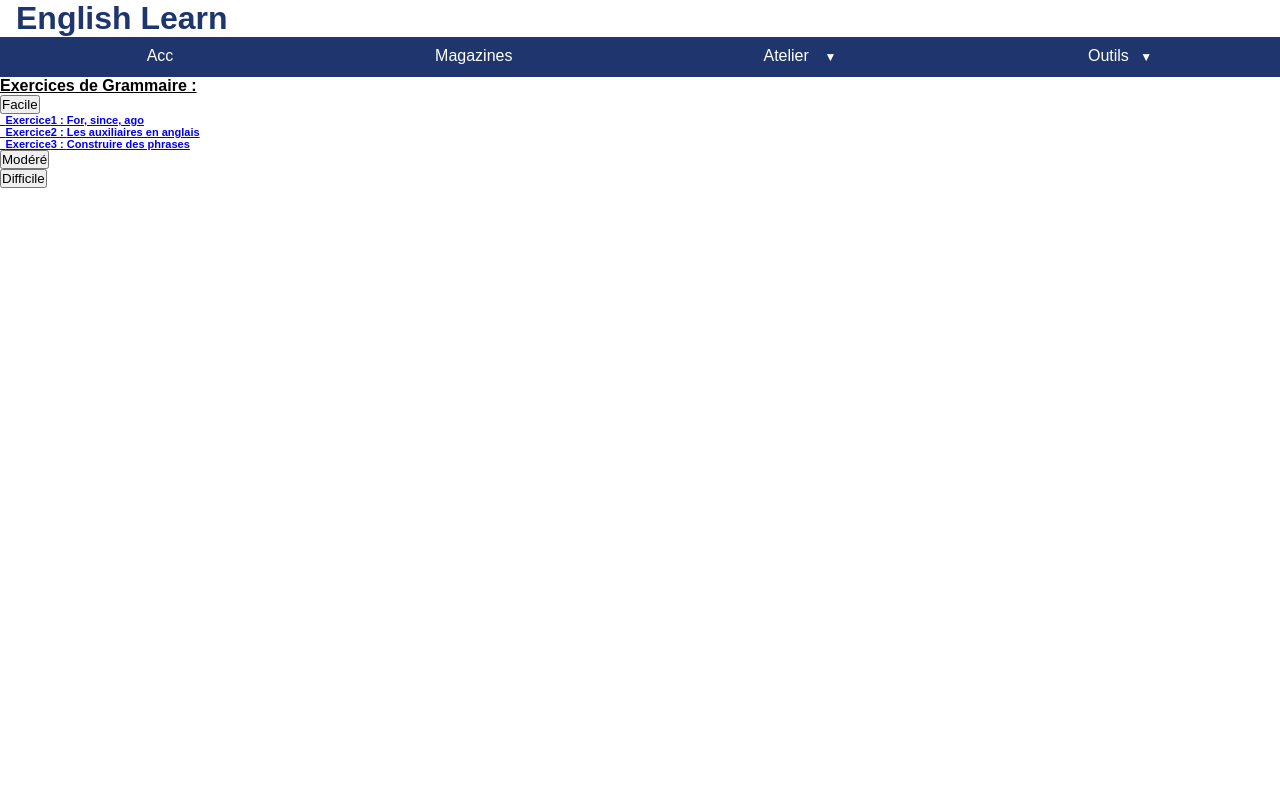
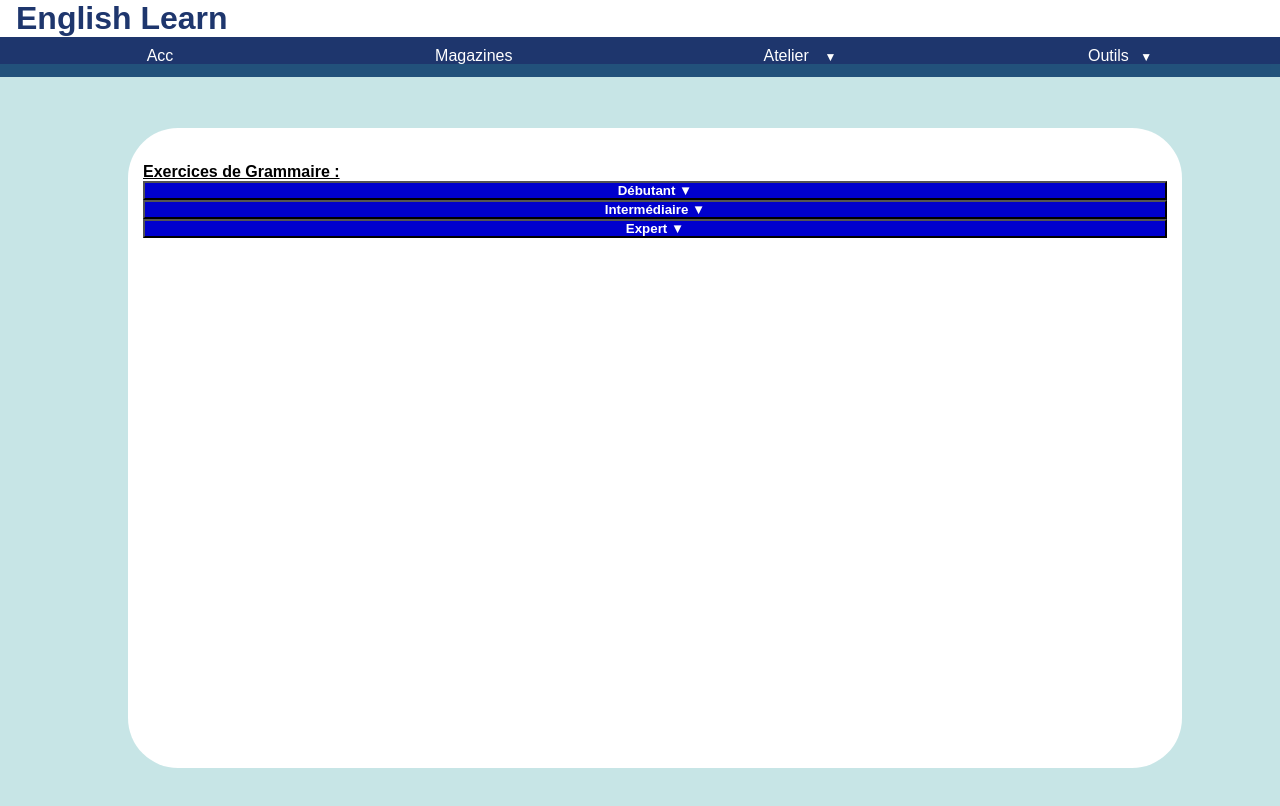
Before and after one commit to Annatare64/Projet_IHM, a React (Create React App) app: page /ExoGramm in a window 1280 px wide. Shown: the top 806 px of the page. Built offline with nearby package versions, Linux system fonts and the light colour scheme.

Commit message:
bouton css

```diff
--- a/src/AtelierExercices/ExoGrammaires.js
+++ b/src/AtelierExercices/ExoGrammaires.js
@@ -1,20 +1,22 @@
-import React from "react";
-import ReactDOM from "react-dom";
-import "../CSS/Styles_Atelier.css";
-import { Link, NavLink } from "react-router-dom";
+import React from "react"
+import ReactDOM from "react-dom"
+import "../CSS/Styles_Atelier.css"
+import {Link, NavLink} from "react-router-dom"
 
-import Exo1 from "./exercices/GrammExo1.js";
+import Exo1 from "./exercices/GrammExo1.js"
+
+import "./stylebouton.css"
 
 class ExoGramm extends React.Component {
 	state = {
-    divcontainer1: true,
+		divcontainer1: false,
 		divcontainer2: false,
 		divcontainer3: false
-  };
+	}
 
 	TabEx = {
 		exercices: [
-      { id: 1, difficulté: "Facile", type: "Exercice", nom: "For, since, ago" },
+			{id: 1, difficulté: "Facile", type: "Exercice", nom: "For, since, ago"},
 			{
 				id: 2,
 				difficulté: "Facile",
@@ -64,16 +66,16 @@ class ExoGramm extends React.Component {
 				nom: "L'art en anglais"
 			}
 		]
-  };
+	}
 
 	onSubmit = (event) => {
-    event.preventDefault();
-  };
+		event.preventDefault()
+	}
 
 	displayExoVocab(value) {
-    const exo1 = document.getElementById("body");
+		const exo1 = document.getElementById("body")
 		if (value === 1) {
-      ReactDOM.render(<Exo1 />, exo1);
+			ReactDOM.render(<Exo1 />, exo1)
 		}
 		/*else if (value === 2) {
 			ReactDOM.render(<Exo2 />, exo1)
@@ -84,19 +86,19 @@ class ExoGramm extends React.Component {
 
 	render() {
 		var HandleChange1 = (e) => {
-      this.setState({ divcontainer1: !this.state.divcontainer1 });
-    };
+			this.setState({divcontainer1: !this.state.divcontainer1})
+		}
 		var HandleChange2 = (e) => {
-      this.setState({ divcontainer2: !this.state.divcontainer2 });
-    };
+			this.setState({divcontainer2: !this.state.divcontainer2})
+		}
 		var HandleChange3 = (e) => {
-      this.setState({ divcontainer3: !this.state.divcontainer3 });
-    };
-    const x = this.state.divcontainer1;
-    const y = this.state.divcontainer2;
-    const z = this.state.divcontainer3;
+			this.setState({divcontainer3: !this.state.divcontainer3})
+		}
+		const x = this.state.divcontainer1
+		const y = this.state.divcontainer2
+		const z = this.state.divcontainer3
 
-    const title = "Exercices de Grammaire :";
+		const title = "Exercices de Grammaire :"
 		const elementsFacile = this.TabEx.exercices.map(
 			function (exo) {
 				if (exo.difficulté == "Facile") {
@@ -107,10 +109,10 @@ class ExoGramm extends React.Component {
 								{exo.id} : {exo.nom}{" "}
 							</Link>
 						</li>
-          );
+					)
 				}
 			}.bind(this)
-    );
+		)
 		const elementsModéré = this.TabEx.exercices.map(
 			function (exo) {
 				if (exo.difficulté == "Modéré") {
@@ -121,10 +123,10 @@ class ExoGramm extends React.Component {
 								{exo.id} : {exo.nom}{" "}
 							</a>
 						</li>
-          );
+					)
 				}
 			}.bind(this)
-    );
+		)
 		const elementsDifficile = this.TabEx.exercices.map(
 			function (exo) {
 				if (exo.difficulté == "Difficile") {
@@ -135,22 +137,28 @@ class ExoGramm extends React.Component {
 								{exo.id} : {exo.nom}{" "}
 							</a>
 						</li>
-          );
+					)
 				}
 			}.bind(this)
-    );
+		)
 
 		return (
+			<div className="tete">
+				<div className="container">
 					<form onSubmit={this.onSubmit}>
 						<h4>
 							<u>{title}</u>
 						</h4>
 						<h5>
-          <button onClick={HandleChange1}>Facile</button>
+							<button className="bouton" onClick={HandleChange1}>
+								Débutant
+							</button>
 							{x && <h5>{elementsFacile}</h5>}
 						</h5>
 						<h5>
-          <button onClick={HandleChange2}>Modéré</button>
+							<button className="bouton" onClick={HandleChange2}>
+								Intermédiaire
+							</button>
 							{y && (
 								<h5>
 									<a href="#" onClick={this.displayExo1Vocab}>
@@ -160,7 +168,9 @@ class ExoGramm extends React.Component {
 							)}
 						</h5>
 						<h5>
-          <button onClick={HandleChange3}>Difficile</button>
+							<button className="bouton" onClick={HandleChange3}>
+								Expert
+							</button>
 							{z && (
 								<h5>
 									<a href="#" onClick={this.displayExo1Vocab}>
@@ -170,8 +180,10 @@ class ExoGramm extends React.Component {
 							)}
 						</h5>
 					</form>
-    );
+				</div>
+			</div>
+		)
 	}
 }
 
-export default ExoGramm;
+export default ExoGramm
--- /dev/null
+++ b/src/AtelierExercices/stylebouton.css
@@ -0,0 +1,45 @@
+.bouton {
+	background-color: #0000cd;
+	color: white;
+	font-weight: bold;
+	font: "Arial";
+	width: 100%;
+	text-align: center;
+}
+.bouton::after {
+	content: " ▼";
+}
+
+#titre {
+	text-align: center;
+}
+
+.container {
+	border-radius: 50px;
+	width: 80%;
+	height: 600px;
+	background-color: white;
+	padding: 35px 15px 5px;
+	margin: 10%;
+	margin-top: 5%;
+}
+
+.container:before,
+.container:after {
+	content: "";
+	display: table;
+	clear: both;
+}
+.container div {
+	float: left;
+	width: 200px;
+	height: 200px;
+	text-align: center;
+}
+
+.tete {
+	background-color: #309ea144;
+	width: 100%;
+	height: 100%;
+	position: absolute;
+}
```
Lines whose indentation alone changed are shown as unchanged.
